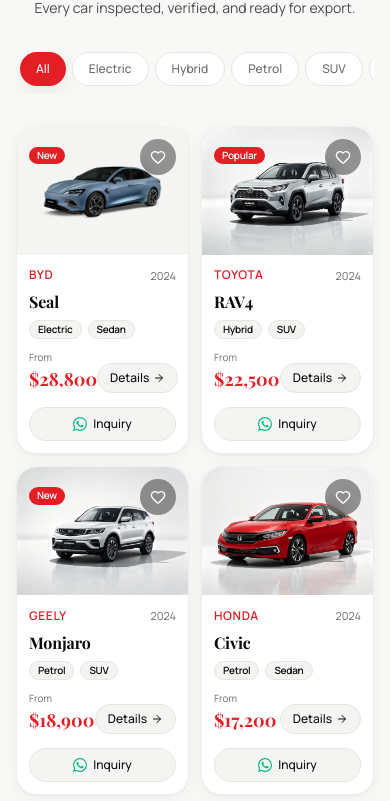
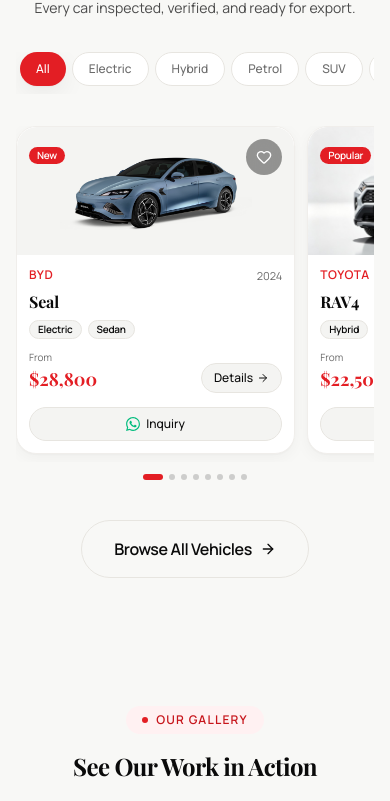
Before and after one commit to the-86-connect/86-connect-cars, a Next.js app: page / in a window 390 px wide. Shown: the part 1276-2077 px from the top of the page. Built offline with nearby package versions, Linux system fonts and the light colour scheme; no server answers.

Commit message:
feat: mobile horizontal scroll carousel for featured vehicles with dots indicator

```diff
--- a/src/components/sections/FeaturedVehicles.tsx
+++ b/src/components/sections/FeaturedVehicles.tsx
@@ -1,6 +1,6 @@
 "use client";
 
-import { useState } from "react";
+import { useState, useRef, useCallback } from "react";
 import Link from "next/link";
 import Image from "next/image";
 import { motion, AnimatePresence } from "motion/react";
@@ -185,6 +185,28 @@
   const { user } = useUserAuth();
   const { favoriteIds, toggleFavorite } = useFavorites(user?.id ?? null);
 
+  // Mobile horizontal carousel scroll tracking
+  const scrollRef = useRef<HTMLDivElement>(null);
+  const [activeDot, setActiveDot] = useState(0);
+  const visibleCards = filtered.slice(0, 8);
+  const dotCount = Math.max(0, visibleCards.length - 1);
+
+  const handleScroll = useCallback(() => {
+    const el = scrollRef.current;
+    if (!el) return;
+    const maxScroll = el.scrollWidth - el.clientWidth;
+    if (maxScroll <= 0) return;
+    const progress = el.scrollLeft / maxScroll;
+    setActiveDot(Math.round(progress * dotCount));
+  }, [dotCount]);
+
+  const scrollToDot = (dot: number) => {
+    const el = scrollRef.current;
+    if (!el) return;
+    const maxScroll = el.scrollWidth - el.clientWidth;
+    el.scrollTo({ left: (dot / dotCount) * maxScroll, behavior: "smooth" });
+  };
+
   return (
     <section id="inventory" className="bg-[var(--bg-secondary)] pt-10 pb-20 lg:pt-16 lg:pb-32">
       <div className="mx-auto max-w-[1400px] px-4 sm:px-6 lg:px-8">
@@ -227,24 +249,49 @@
           </div>
         </motion.div>
 
-        {/* Responsive grid — 2 cols on mobile, 3 on tablet, 4 on desktop */}
+        {/* Mobile: horizontal scroll carousel / Desktop: grid */}
         <div className="mt-8 sm:mt-12">
           <motion.div
             layout
-            className="grid grid-cols-2 gap-3 sm:gap-4 md:grid-cols-3 lg:grid-cols-4"
+            ref={scrollRef}
+            onScroll={handleScroll}
+            className="flex snap-x snap-mandatory gap-3 overflow-x-auto pb-2 scrollbar-hide md:grid md:grid-cols-3 md:overflow-visible md:snap-none lg:grid-cols-4 lg:gap-4"
           >
             <AnimatePresence mode="popLayout">
-              {filtered.slice(0, 8).map((v, i) => (
-                <VehicleCard
+              {visibleCards.map((v, i) => (
+                <div
                   key={v.id}
-                  vehicle={v}
-                  index={i}
-                  isFavorited={favoriteIds.has(v.id)}
-                  onToggleFavorite={toggleFavorite}
-                />
+                  className="min-w-[78%] shrink-0 snap-center md:min-w-0"
+                >
+                  <VehicleCard
+                    vehicle={v}
+                    index={i}
+                    isFavorited={favoriteIds.has(v.id)}
+                    onToggleFavorite={toggleFavorite}
+                  />
+                </div>
               ))}
             </AnimatePresence>
           </motion.div>
+
+          {/* Mobile scroll dots indicator */}
+          {dotCount > 0 && (
+            <div className="mt-3 flex justify-center gap-1.5 md:hidden">
+              {Array.from({ length: dotCount + 1 }).map((_, i) => (
+                <button
+                  key={i}
+                  onClick={() => scrollToDot(i)}
+                  aria-label={`Scroll to card ${i + 1}`}
+                  className={cn(
+                    "h-1.5 rounded-full transition-all duration-300",
+                    i === activeDot
+                      ? "w-5 bg-brand-500"
+                      : "w-1.5 bg-[var(--text-muted)]/30 hover:bg-[var(--text-muted)]/50",
+                  )}
+                />
+              ))}
+            </div>
+          )}
         </div>
 
         {/* View All button */}
```
